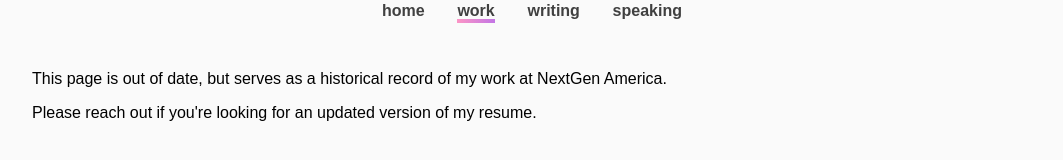
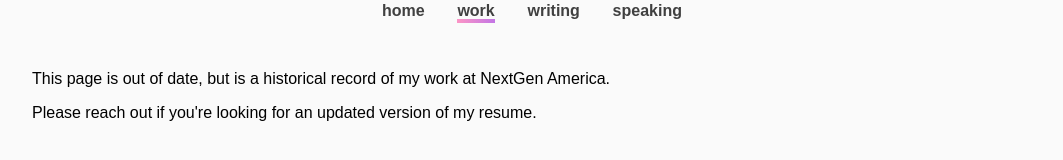
Before and after one commit to bethqiang/bethqiang.github.io, a Next.js app: page /work in a window 1280 px wide. Shown: the part 168-328 px from the top of the page, without its empty margins (108-1171 px from the left). Built offline with nearby package versions, Linux system fonts and the light colour scheme; a web font is replaced by a local one.

Commit message:
ok fine I will make my line of text less than 100 chars

```diff
--- a/pages/work.js
+++ b/pages/work.js
@@ -37,7 +37,7 @@ export default function Work() {
   return (
     <Layout>
       <main className={`mainContent ${styles.workContainer}`}>
-        <p>This page is out of date, but serves as a historical record of my work at NextGen America.</p>
+        <p>This page is out of date, but is a historical record of my work at NextGen America.</p>
         <p>Please reach out if you&apos;re looking for an updated version of my resume.</p>
         { projects.map((project) => (
           <div className={styles.projectContainer}>
```
